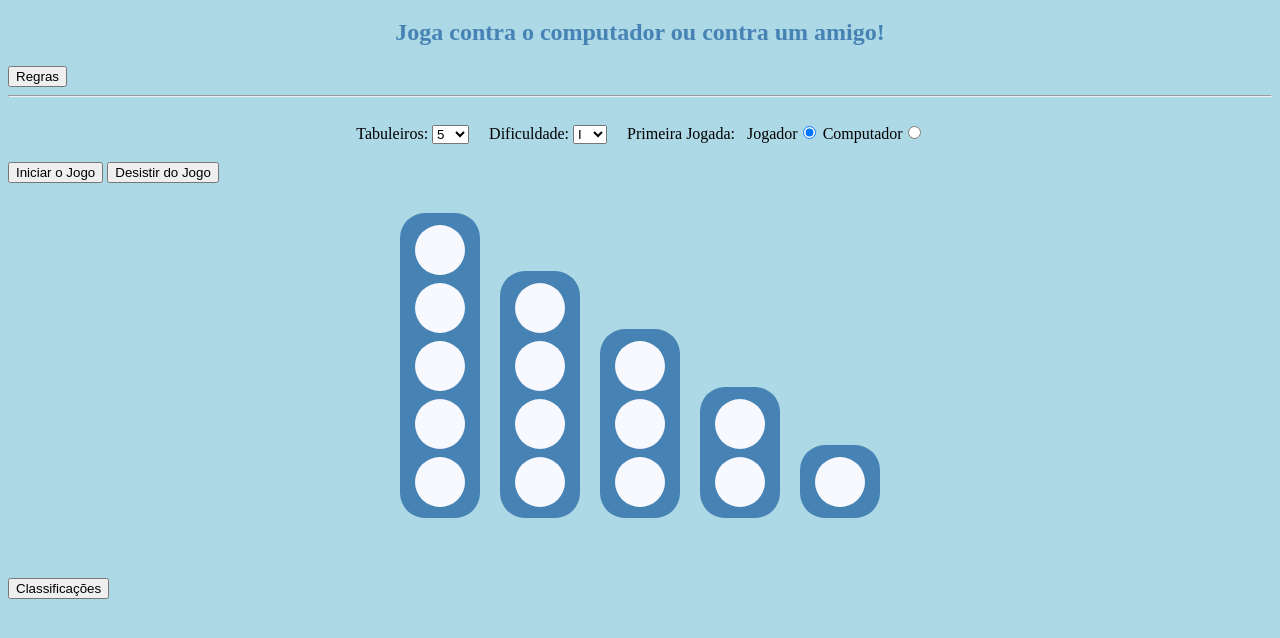
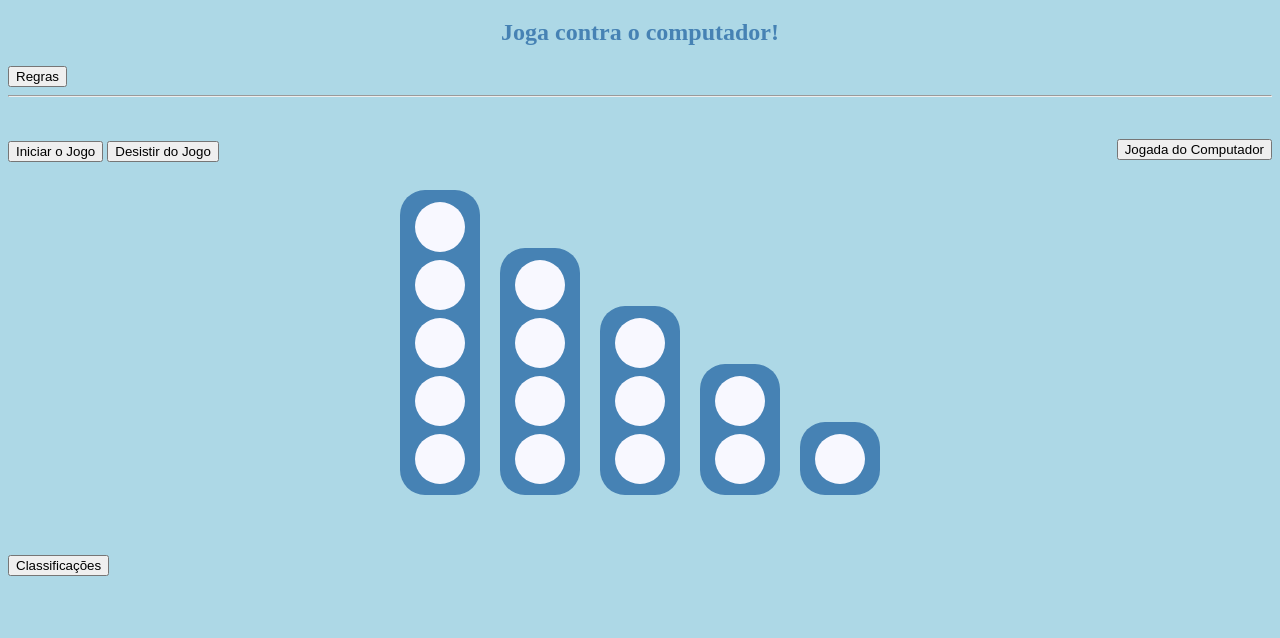
Before and after one commit to cemanuelsilva/Nim-Web-Game, a plain HTML site: page public_html/index.html in a window 1280 px wide. Both pictures are taken after a click on the button "Iniciar o Jogo". Shown: the part 90-728 px from the top of the page. Drawn offline with Linux system fonts and the light colour scheme.

Commit message:
botão jogada do computador

```diff
--- a/public_html/config.js
+++ b/public_html/config.js
@@ -22,7 +22,6 @@ function  setGame(){
 
     }
   }
-
 }
 
 
@@ -32,6 +31,8 @@ function appearBoard() {
       board.style.display = "flex";
       setGame();
   }
+  const c = document.getElementById('center');
+  c.style.display="none"
 }
 
 function disappearBoard() {
@@ -40,6 +41,8 @@ function disappearBoard() {
     b.removeChild(b.firstChild);
   }
   board.style.display="none";
+  const c = document.getElementById('center');
+  c.style.display="block"
 }
 
 function toggleText() {
@@ -105,7 +108,6 @@ function removeAllBefore(el)
 function startHuman(elem) {
 
   human();
-  appearBoard();
   playerAction(elem);
 
 }
@@ -113,11 +115,28 @@ function startHuman(elem) {
 function startComputer(elem){
 
   computer();
-  appearBoard();
-  playerAction(elem);
+  //playerAction(elem);
 
 }
 
+
+
+function computerAction()  {
+  const dif_id = document.getElementById('difficulty');
+  let dif_value = parseInt(dif_id.options[dif_id.selectedIndex].value);
+
+  console.log(dif_value);
+
+/*
+  if(dif_value == 1)
+    moveComputer1();
+  else if(dif_value == 2)
+    moveComputer2();
+  else
+    moveComputer3();
+
+*/
+}
 
 function computer() {
 
--- a/public_html/index.html
+++ b/public_html/index.html
@@ -19,7 +19,7 @@
 
 
 <div class = center> <h1> O Jogo do Nim </h1></div>
-<div class = center> <h2> Joga contra o computador ou contra um amigo!</h2></div>
+<div class = center> <h2> Joga contra o computador!</h2></div>
 
 
 <button type="button" onclick="toggleText()">Regras</button>
@@ -34,7 +34,7 @@
 
 <br>
 
-<div class = "center">
+<div id = "center">
   Tabuleiros:
   <select size=1 name=size id="size">
     <option value="5"> 5 </option>
@@ -44,10 +44,10 @@
   &nbsp;
   &nbsp;
   Dificuldade:
-  <select size=1 name=size>
-  <option>I</option>
-  <option>II</option>
-  <option>III</option>
+  <select size=1 name=size id = "difficulty">
+  <option value="1">I</option>
+  <option value="2">II</option>
+  <option value="3">III</option>
   </select>
   &nbsp;
   &nbsp;
@@ -61,6 +61,7 @@
 
 <button type="button" onclick="appearBoard()" > Iniciar o Jogo</button>
 <button type="button" onclick="disappearBoard()"> Desistir do Jogo</button>
+<div id="right"><button type="button" onclick="computerAction()">Jogada do Computador</button></div>
 <div id="board" style="display :none"> </div>
 
 
--- a/public_html/style.css
+++ b/public_html/style.css
@@ -2,8 +2,16 @@ body {
     background-color: lightblue;
 }
 
+#center {
+    text-align: center;
+}
 .center {
-    text-align: center;
+  text-align: center;
+}
+
+#right {
+  text-align: right;
+  margin-top: -23px;
 }
 
 h2 {
```
